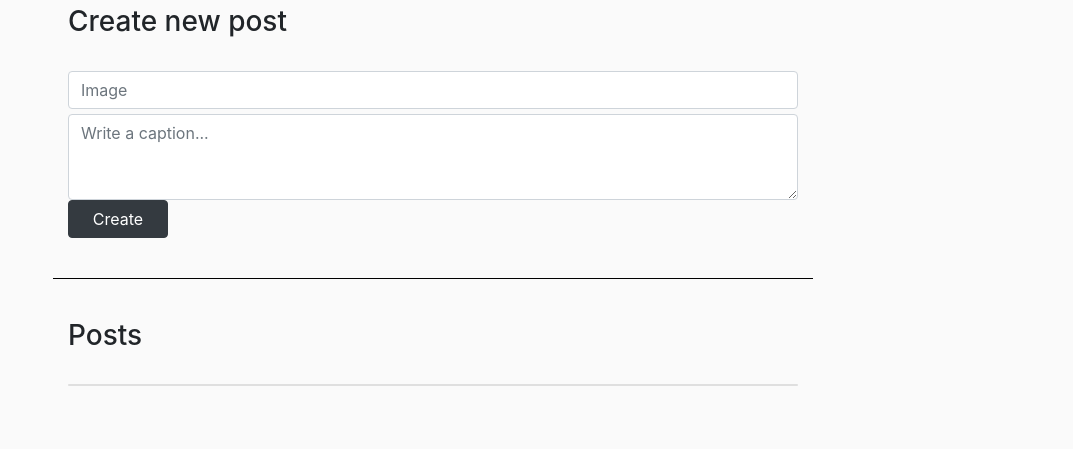
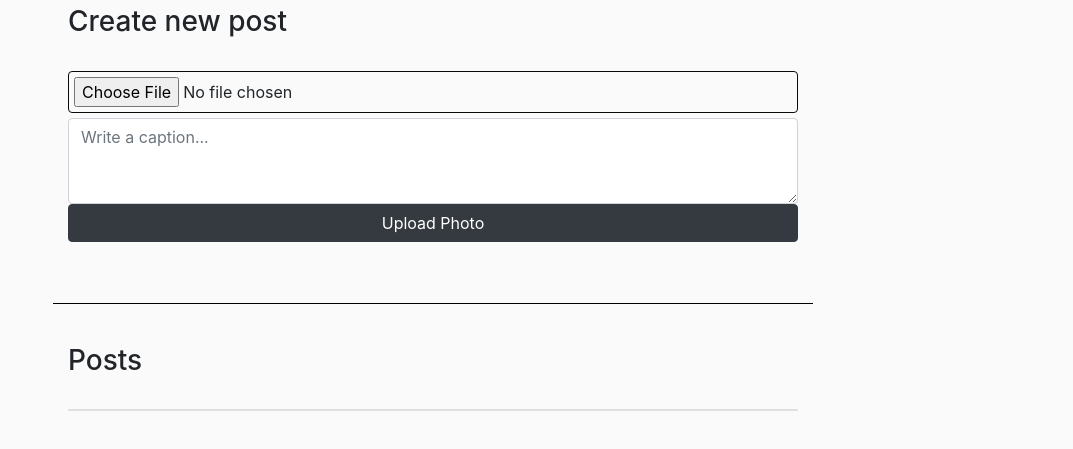
Before and after one commit to Gytisj/notagaram, a plain HTML site: page frontend/index.html in a window 1280 px wide. Shown: the part 51-500 px from the top of the page, without its empty margins (207-1280 px from the left). Drawn offline with nearby package versions, Linux system fonts and the light colour scheme; sample sign-in values are in the browser's storage.

Commit message:
fixed frontend

```diff
--- a/backend/index.js
+++ b/backend/index.js
@@ -2,6 +2,7 @@ const cors = require('cors');
 const express = require('express');
 const bodyParser = require('body-parser');
 const router = require('./routes/routes.js');
+const multer = require('multer');
 const mongoose = require('mongoose');
 
 const app = express();
@@ -26,7 +27,7 @@ const corsOptions = {
 };
 
 app.use(bodyParser.urlencoded({
-    extended: false
+    extended: true
 }));
 
 app.use(cors(corsOptions));
--- a/backend/package.json
+++ b/backend/package.json
@@ -14,6 +14,7 @@
     "cors": "^2.8.5",
     "express": "^4.17.1",
     "jsonwebtoken": "^8.5.1",
-    "mongoose": "^5.8.5"
+    "mongoose": "^5.8.5",
+    "multer": "^1.4.2"
   }
 }
--- a/frontend/index.html
+++ b/frontend/index.html
@@ -18,9 +18,11 @@
       <div class="col col-md-8 createItemContainer">
         <h1>PROFILE</h1>
         <h3>Create new post</h3><br />
-        <input type="text" id="newPostImage" class="form-control" placeholder="Image" aria-label="Image" aria-describedby="basic-addon2">
-        <textarea class="form-control" id="newPostCaption" placeholder="Write a caption..." rows="3"></textarea>
-        <button class="createItem btn btn-dark" onclick="createPost()">Create</button>
+        <form action="/upload/photo" enctype="multipart/form-data" method="POST">
+          <input type="file" name="myImage" placeholder="image" id="newPostImage" accept="image/*" />
+          <textarea class="form-control" id="newPostCaption" placeholder="Write a caption..." rows="3"></textarea>
+          <input type="submit" class="createItem btn btn-dark" onclick="createPost()" value="Upload Photo"/>
+        </form>
       </div>
       <div class="col col-md-8 createItemContainer">
         <h3>Posts
```
Also changed, not shown: 2 other files.
